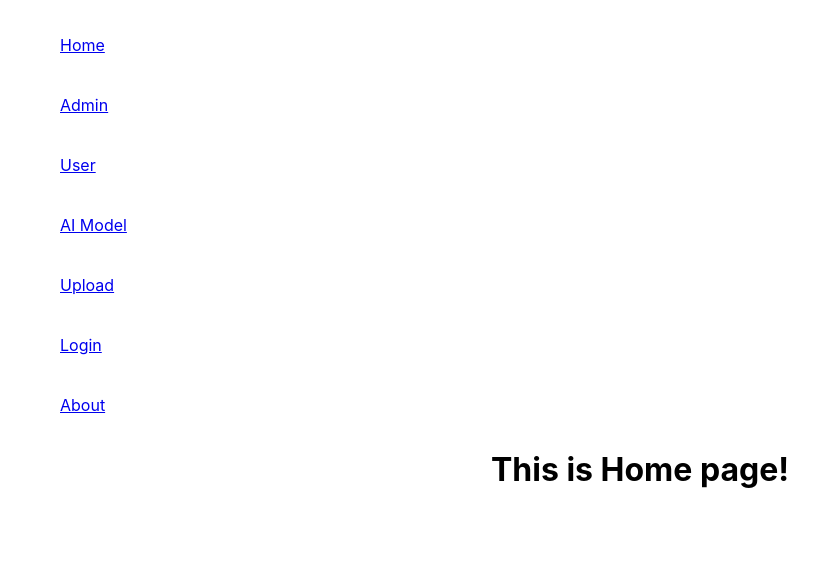
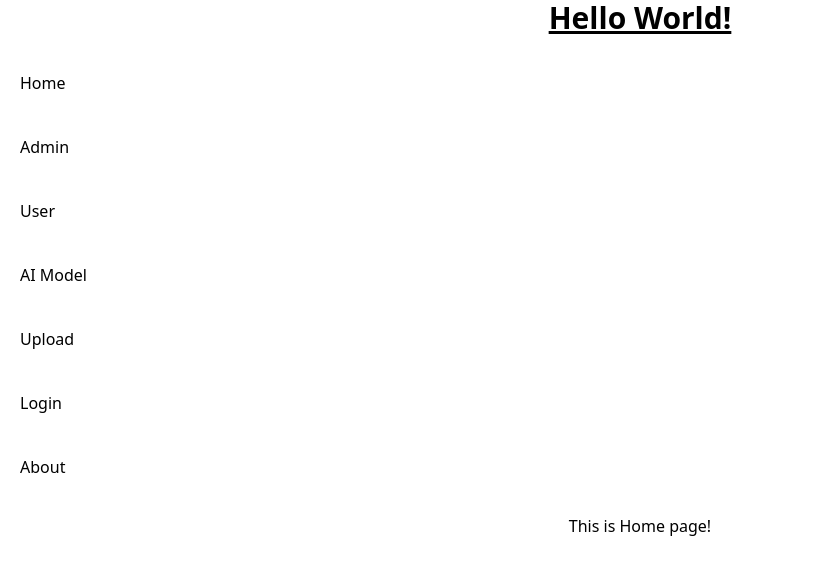
Before and after one commit to zrqrz/ProjectX, a React (Create React App) app: page / in a window 1280 px wide. Shown: the top 574 px of the page, without its empty margins (0-830 px from the left). Built offline with nearby package versions, Linux system fonts and the light colour scheme.

Commit message:
tailwind configured

```diff
--- a/package.json
+++ b/package.json
@@ -35,5 +35,8 @@
       "last 1 firefox version",
       "last 1 safari version"
     ]
+  },
+  "devDependencies": {
+    "tailwindcss": "^3.3.3"
   }
 }
--- a/src/App.js
+++ b/src/App.js
@@ -12,6 +12,7 @@
 function App() {
   return (
     <div className="App">
+      <h1 className="text-3xl font-bold underline">Hello World!</h1>
       <BrowserRouter>
         <Navbar />
         <Routes>
--- a/src/index.css
+++ b/src/index.css
@@ -1,13 +1,3 @@
-body {
-  margin: 0;
-  font-family: -apple-system, BlinkMacSystemFont, 'Segoe UI', 'Roboto', 'Oxygen',
-    'Ubuntu', 'Cantarell', 'Fira Sans', 'Droid Sans', 'Helvetica Neue',
-    sans-serif;
-  -webkit-font-smoothing: antialiased;
-  -moz-osx-font-smoothing: grayscale;
-}
-
-code {
-  font-family: source-code-pro, Menlo, Monaco, Consolas, 'Courier New',
-    monospace;
-}
+@tailwind base;
+@tailwind components;
+@tailwind utilities;
--- /dev/null
+++ b/tailwind.config.js
@@ -0,0 +1,8 @@
+/** @type {import('tailwindcss').Config} */
+module.exports = {
+  content: ["./src/**/*.{js,jsx,ts,tsx}"],
+  theme: {
+    extend: {},
+  },
+  plugins: [],
+};
```
Also changed, not shown: 1 other file (tests, documents, lock files or other folders).
